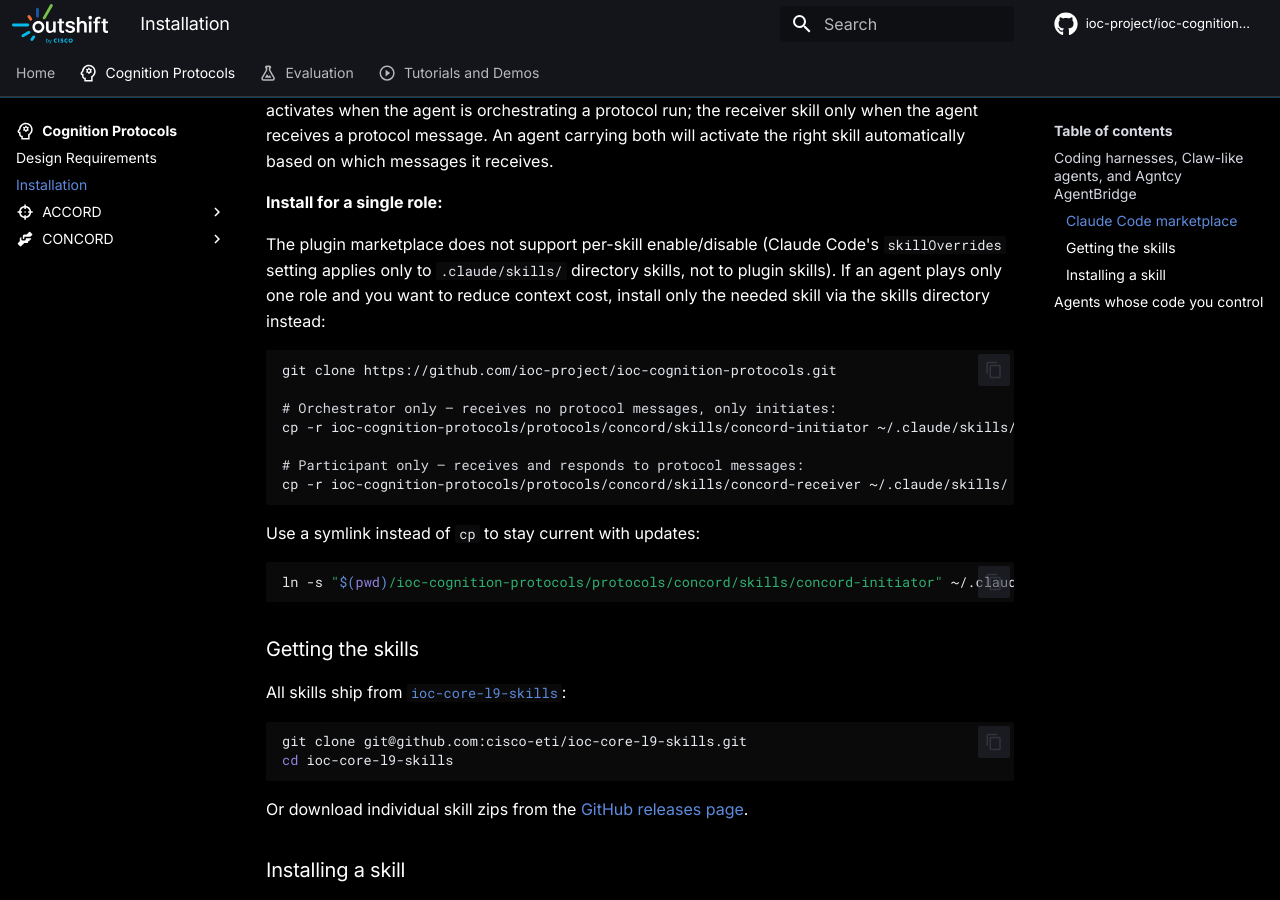
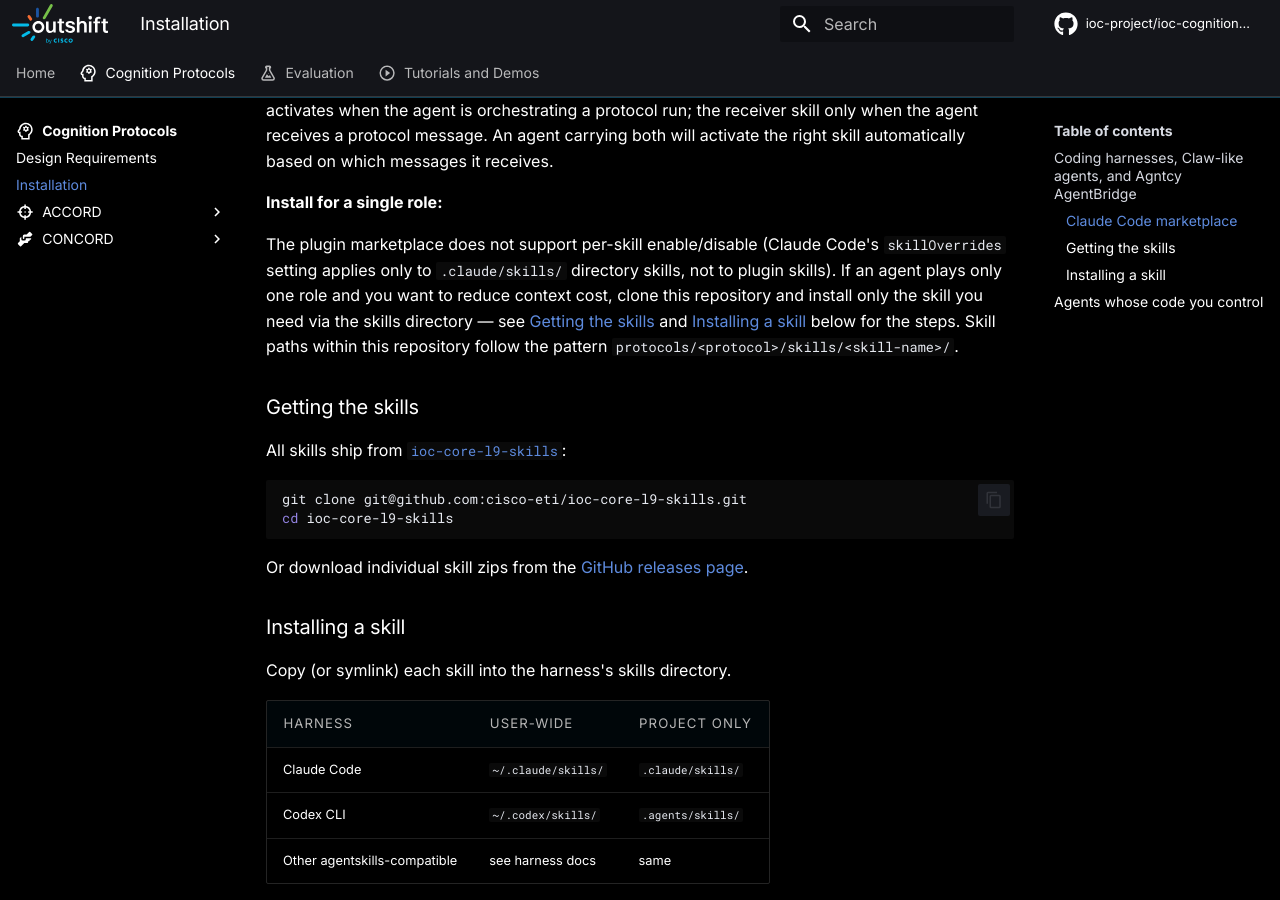
Before and after one commit to ioc-project/cognition-protocols, an MkDocs documentation site: the page built from docs/cognition-protocols/installation.md, in a window 1280 px wide and 900 px high, scrolled down 824 px. Built offline with MkDocs 1.6.1 and Material for MkDocs 9.7.7, drawn with Linux system fonts in a browser that asks for light colours; comment, search, counter and statistics services are not loaded.

Commit message:
docs: reduce duplication in single-role install instructions
Cross-reference the existing 'Getting the skills' and 'Installing a skill'
sections instead of repeating the clone/copy/symlink commands.

Signed-off-by: Sam Betts <1769706+Tehsmash@users.noreply.github.com>

````diff
--- a/docs/cognition-protocols/installation.md
+++ b/docs/cognition-protocols/installation.md
@@ -38,23 +38,10 @@
 The plugin marketplace does not support per-skill enable/disable (Claude Code's
 `skillOverrides` setting applies only to `.claude/skills/` directory skills, not to
 plugin skills). If an agent plays only one role and you want to reduce context cost,
-install only the needed skill via the skills directory instead:
-
-```bash
-git clone https://github.com/ioc-project/ioc-cognition-protocols.git
-
-# Orchestrator only — receives no protocol messages, only initiates:
-cp -r ioc-cognition-protocols/protocols/concord/skills/concord-initiator ~/.claude/skills/
-
-# Participant only — receives and responds to protocol messages:
-cp -r ioc-cognition-protocols/protocols/concord/skills/concord-receiver ~/.claude/skills/
-```
-
-Use a symlink instead of `cp` to stay current with updates:
-
-```bash
-ln -s "$(pwd)/ioc-cognition-protocols/protocols/concord/skills/concord-initiator" ~/.claude/skills/concord-initiator
-```
+clone this repository and install only the skill you need via the skills directory —
+see [Getting the skills](#getting-the-skills) and [Installing a skill](#installing-a-skill) below for the steps.
+Skill paths within this repository follow the pattern
+`protocols/<protocol>/skills/<skill-name>/`.
 
 ### Getting the skills
 
````
